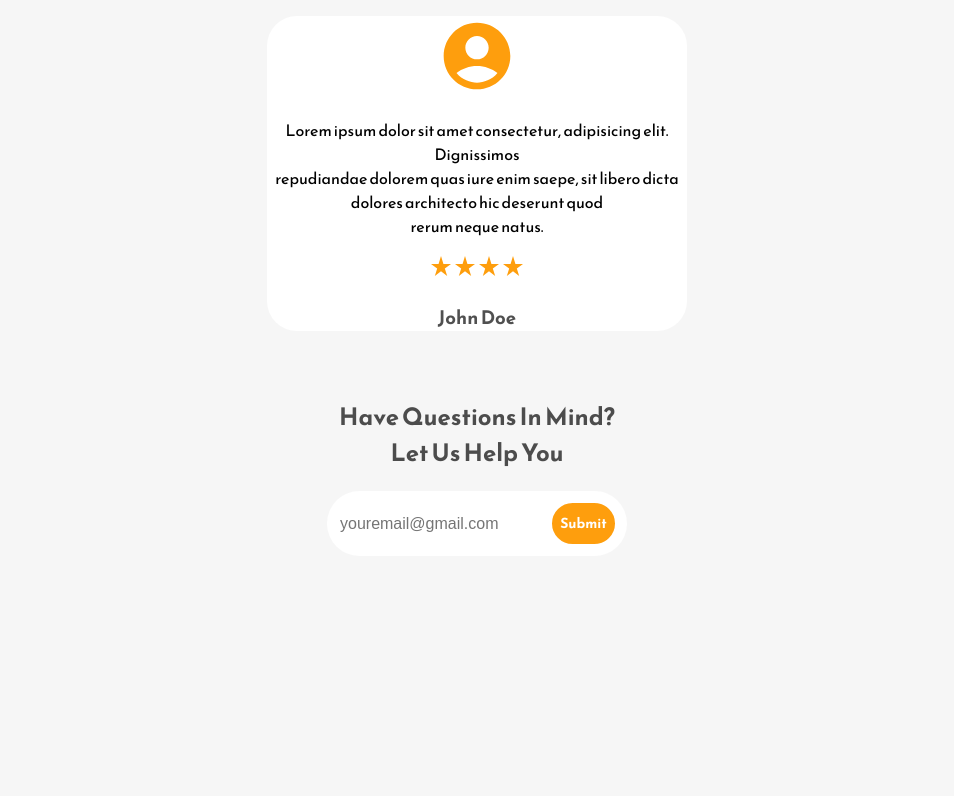
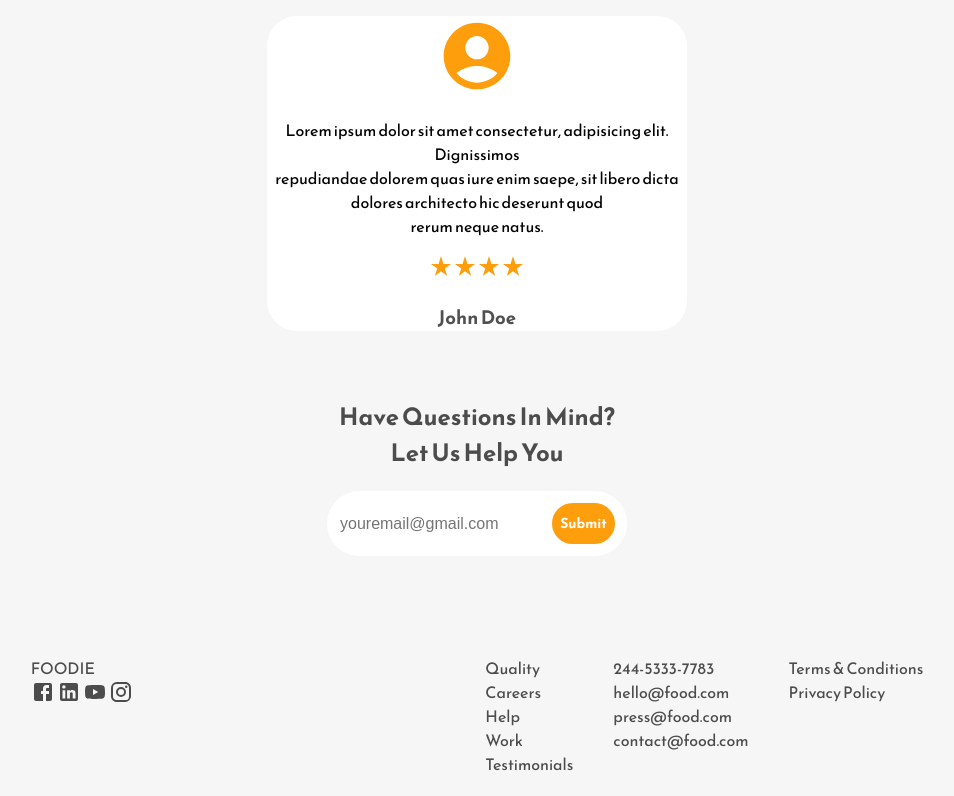
Before and after one commit to Jasleenkaur1998/Restaurant-App, a React (Create React App) app: page / in a window 1280 px wide. Shown: the part 2297-3093 px from the top of the page, without its empty margins (163-1117 px from the left). Before the commit the page ends 2873 px from the top, so only its background shows below. Built offline with nearby package versions, Linux system fonts and the light colour scheme.

Commit message:
Added the footer section for the landing page

```diff
--- a/src/App.css
+++ b/src/App.css
@@ -4,10 +4,6 @@ body {
     box-sizing: border-box;
     font-family: 'Reem Kufi', sans-serif;
     background-color: #F6F6F6;
-}
-
-.App {
-    padding-bottom: 20px;
 }
 
 .home-container {
@@ -196,3 +192,18 @@ h4 {
     font-weight: bold;
     color: white;
 }
+
+.footer-container {
+    padding: 20px;
+    padding-top: 100px;
+    display: flex;
+    flex-direction: row;
+    justify-content: space-around;
+    gap: 5px;
+    color: #4C4C4C;
+}
+
+.inner-footer-container {
+    display: flex;
+    gap: 40px;
+}
--- /dev/null
+++ b/src/components/footer.jsx
@@ -0,0 +1,38 @@
+import FacebookIcon from "@mui/icons-material/Facebook"
+import LinkedInIcon from "@mui/icons-material/LinkedIn"
+import YouTubeIcon from '@mui/icons-material/YouTube'
+import InstagramIcon from '@mui/icons-material/Instagram'
+
+const Footer = () => {
+  return (
+    <div className="footer-container">
+      <div>
+        <div>FOODIE</div>
+        <div>
+          <FacebookIcon /> <LinkedInIcon /> <YouTubeIcon /> <InstagramIcon />
+        </div>
+      </div>
+      <div className="inner-footer-container">
+        <div>
+          Quality
+          <br /> Careers
+          <br /> Help
+          <br /> Work
+          <br /> Testimonials
+        </div>
+        <div>
+          244-5333-7783 <br />
+          hello@food.com <br />
+          press@food.com <br />
+          contact@food.com
+        </div>
+        <div>
+          Terms & Conditions
+          <br /> Privacy Policy
+        </div>
+      </div>
+    </div>
+  )
+}
+
+export default Footer
--- a/src/components/home.jsx
+++ b/src/components/home.jsx
@@ -1,17 +1,18 @@
-import { useRef } from "react";
-import Navbar from "./navbar";
-import Homepage from "./homepage";
-import About from "./about";
-import Testimonials from "./testimonials";
-import Work from "./work";
-import Contact from "./contact";
+import { useRef } from "react"
+import Navbar from "./navbar"
+import Homepage from "./homepage"
+import About from "./about"
+import Testimonials from "./testimonials"
+import Work from "./work"
+import Contact from "./contact"
+import Footer from "./footer"
 
 const Home = () => {
-  const homeRef = useRef(null);
-  const aboutRef = useRef(null);
-  const testRef = useRef(null);
-  const workRef = useRef(null);
-  const contactRef = useRef(null);
+  const homeRef = useRef(null)
+  const aboutRef = useRef(null)
+  const testRef = useRef(null)
+  const workRef = useRef(null)
+  const contactRef = useRef(null)
 
   return (
     <div className="container">
@@ -27,8 +28,9 @@ const Home = () => {
       <Work ref={workRef} />
       <Testimonials ref={testRef} />
       <Contact ref={contactRef} />
+      <Footer />
     </div>
-  );
-};
+  )
+}
 
-export default Home;
+export default Home
```
